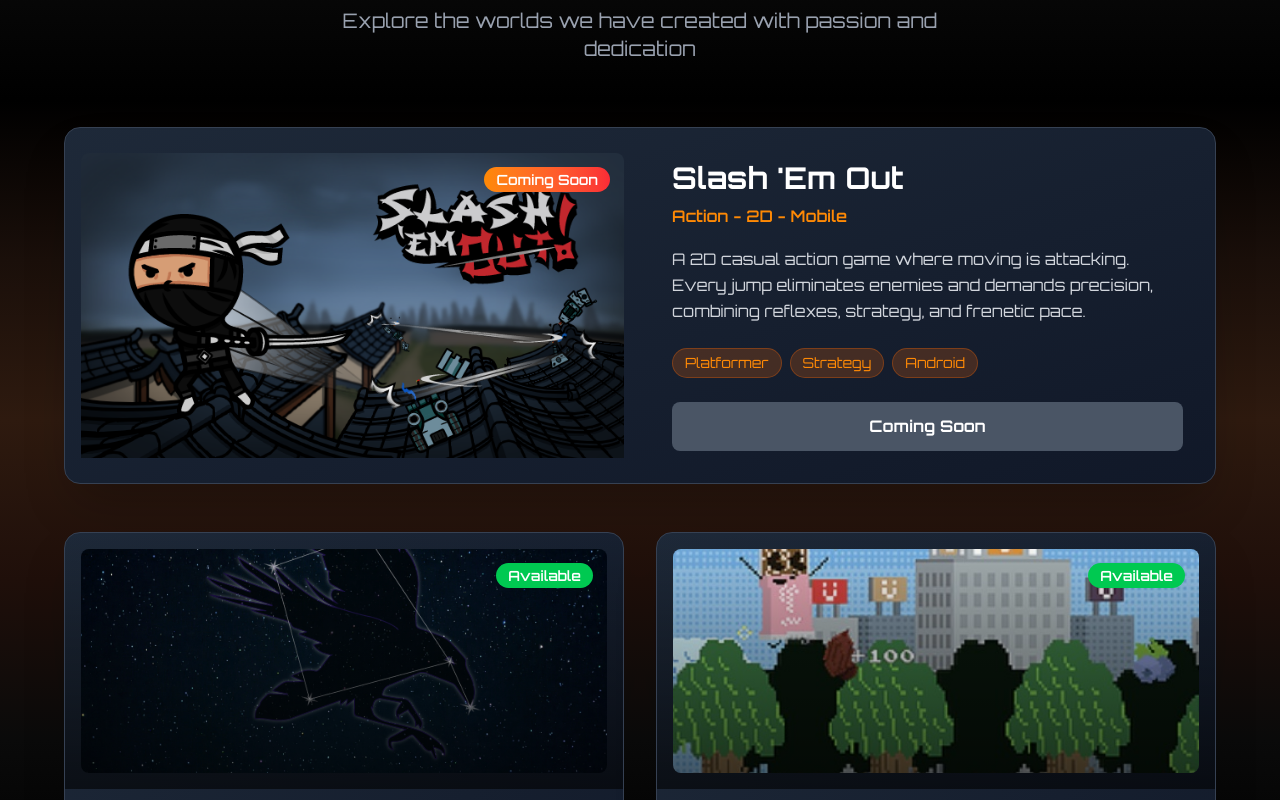
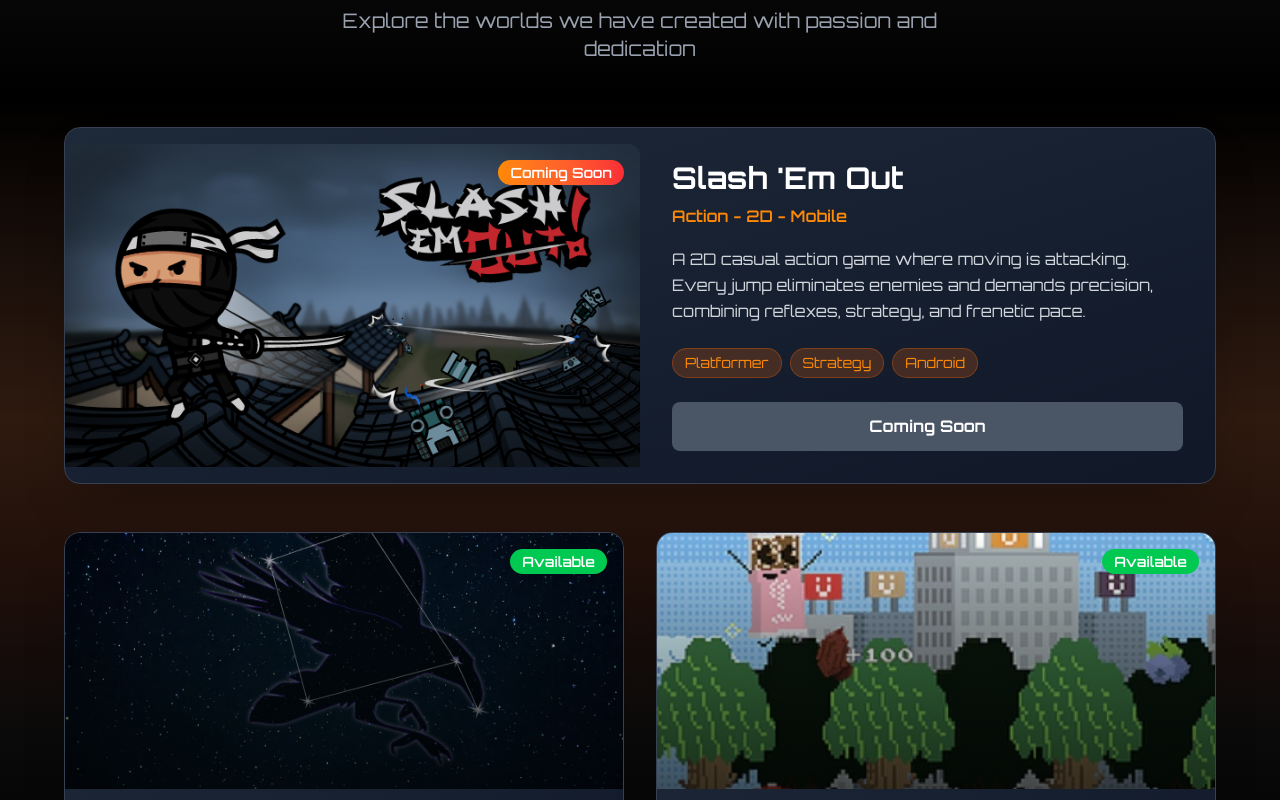
Before and after one commit to AstroRiftGames/website-AstroRiftGames, a React (Vite) app: page / in a window 1280 px wide. Shown: the part 3100-3900 px from the top of the page. Built offline with nearby package versions, Linux system fonts and the light colour scheme.

Commit message:
Revert "fix some minor bugs"
This reverts commit 1721dcdfbc80c5a6a38fee0d61f8e7e2ecd46288.

```diff
--- a/src/sections/Projects.jsx
+++ b/src/sections/Projects.jsx
@@ -60,10 +60,10 @@ const Projects = () => {
                   src={slash.image}
                   alt={slash.title}
                   className="object-cover "
-                  style={{borderRadius: '1.5rem', borderBottomLeftRadius:'0', borderBottomRightRadius:'0', width: '100%', padding: '1rem'}}
+                  style={{justifySelf: 'center', borderRadius: '12px', borderBottomLeftRadius:'0', borderBottomRightRadius:'0', minHeight: '50&', width: '100%',}}
                 />
 
-                <div className="absolute top-7.5 right-7.5">
+                <div className="absolute top-4 right-4">
                   <span className="bg-gradient-to-r from-orange-400 to-red-500 text-white px-3 py-1 rounded-full text-sm font-semibold">
                     {slash.status}
                   </span>
@@ -118,10 +118,9 @@ const Projects = () => {
                   src={game.image}
                   alt={game.title}
                   className="w-full h-64 object-cover "
-                  style={{padding: '1rem', borderRadius: '1.5rem'}}
                 />
                 <div className="absolute inset-0 bg-gradient-to-t from-black/60 to-transparent"></div>
-                <div className="absolute top-7.5 right-7.5">
+                <div className="absolute top-4 right-4">
                   <span className="bg-green-500 text-white px-3 py-1 rounded-full text-sm font-semibold">
                     {game.status}
                   </span>
```
